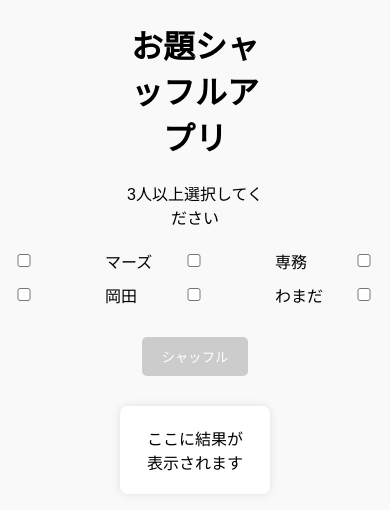
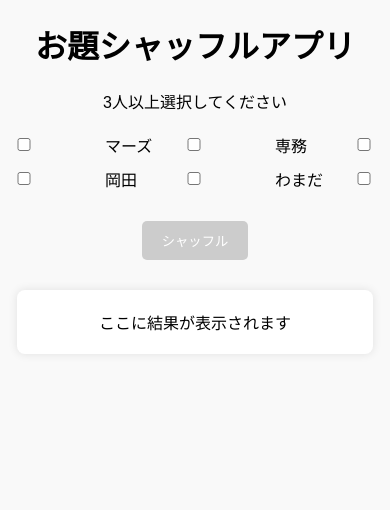
Before and after one commit to kkmk080310/lottery_web_app, a plain HTML site: page index.html in a window 390 px wide. Shown: the top 510 px of the page. Drawn offline with Linux system fonts and the light colour scheme.

Commit message:
Add files via upload

```diff
--- a/styles.css
+++ b/styles.css
@@ -5,8 +5,14 @@ body {
 }
 
 .container {
-    width: 40%; /* インナー幅を40%に設定 */
+    width: 40%; /* デフォルトは40% */
     margin: 0 auto;
+}
+
+@media (max-width: 768px) { /* 画面幅が768px以下（スマホサイズ）なら */
+    .container {
+        width: 95%; /* スマホでは95%に */
+    }
 }
 
 .checkbox-container {
```
